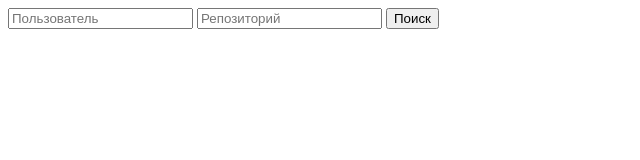
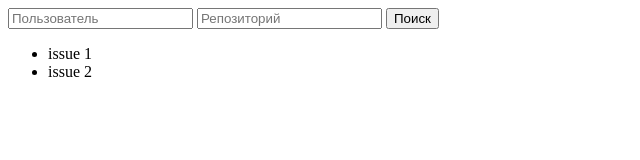
Before and after one commit to Razzeeyy/issue-viewer, a React (Create React App) app: page / in a window 1280 px wide. Shown: the top 160 px of the page, without its empty margins (0-640 px from the left). Built offline with nearby package versions, Linux system fonts and the light colour scheme.

Commit message:
issue list boilerplate

```diff
--- a/src/components/pages/MainPage.js
+++ b/src/components/pages/MainPage.js
@@ -1,13 +1,16 @@
 import React from 'react'
 
 import RepoSearch from '../presentational/RepoSearch'
+import IssuesList from '../presentational/IssuesList';
 
 export default function MainPage(props) {
-    const log = console.log.bind(console)
-
     return (
         <div>
-            <RepoSearch onChangeUser={log} onChangeRepo={log} onClickSearch={() => console.log("click")}/>
+            <RepoSearch/>
+            <IssuesList issues={[
+                {id: 0, title: "issue 1"},
+                {id: 1, title: "issue 2"}
+            ]}/>
         </div>
     )
 }
--- /dev/null
+++ b/src/components/presentational/Issue.js
@@ -0,0 +1,27 @@
+import React from 'react'
+
+export default class Issue extends React.PureComponent {
+    handleClick = (event) => {
+        const { onClick } = this.props
+
+        if(onClick) {
+            onClick()
+        }
+    }
+
+    render() {
+        const {
+            title
+        } = this.props
+
+        const {
+            handleClick
+        } = this
+
+        return (
+            <li onClick={handleClick}>
+                {title}
+            </li>
+        )
+    }
+}
--- /dev/null
+++ b/src/components/presentational/IssuesList.js
@@ -0,0 +1,19 @@
+import React from 'react'
+
+import Issue from './Issue'
+
+export default class IssuesList extends React.PureComponent {
+    render() {
+        const {
+            issues
+        } = this.props
+
+        return (
+            <ul>
+                {
+                    issues.map(issue => <Issue key={issue.id} title={issue.title}/>)
+                }
+            </ul>
+        )
+    }
+}
```
